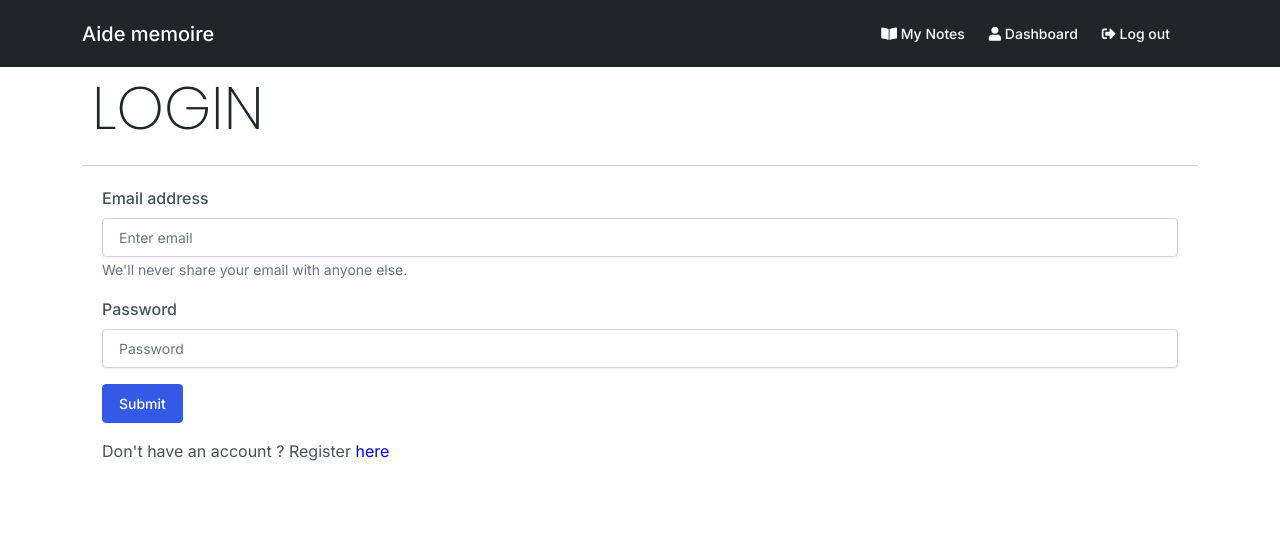
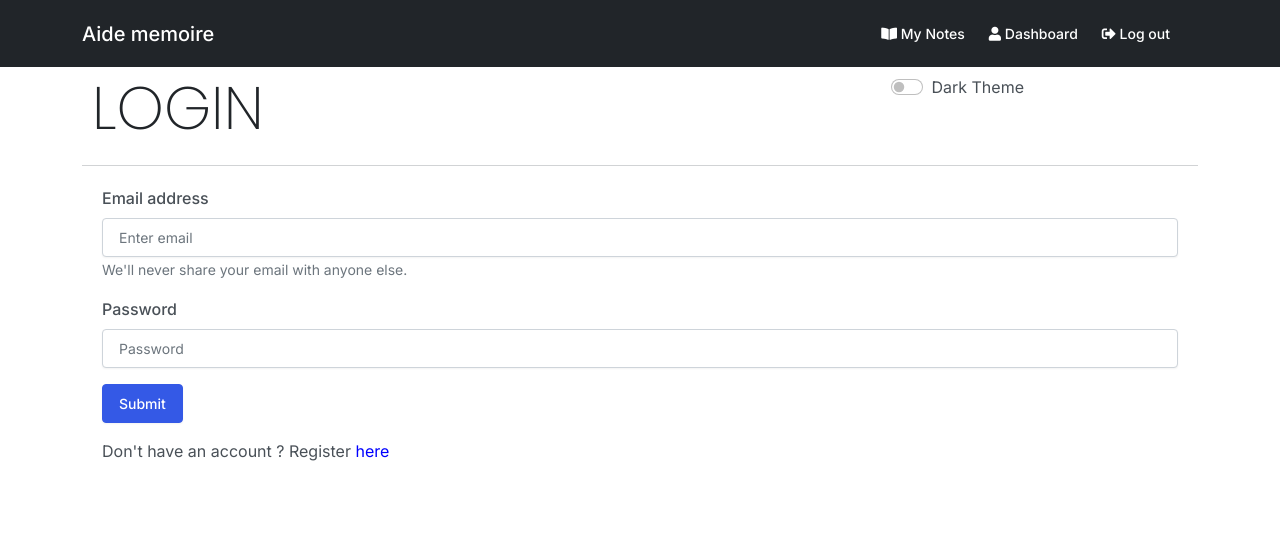
Before and after one commit to anubhavcu/aide-memoire, a React (Create React App) app in the folder frontend/: page /login in a window 1280 px wide. Shown: the top 549 px of the page. Built offline with nearby package versions, Linux system fonts and the light colour scheme.

Commit message:
added a switch to toggle theme
- switch doesn't have any functionality now
- also some minor changes to avoid errors

```diff
--- a/frontend/src/components/MainScreen.jsx
+++ b/frontend/src/components/MainScreen.jsx
@@ -1,5 +1,5 @@
 import { useEffect } from 'react';
-import { Container, Row } from 'react-bootstrap';
+import { Container, Row, Col, Form } from 'react-bootstrap';
 import './MainScreen.css';
 
 const MainScreen = ({ title, children }) => {
@@ -9,17 +9,33 @@ const MainScreen = ({ title, children }) => {
   return (
     <div className='main-background'>
       <Container>
+        <Col>
+          <div
+            className='form-check form-switch my-2 '
+            style={{ position: 'absolute', right: '20vw' }}
+          >
+            <input
+              className='form-check-input'
+              type='checkbox'
+              id='flexSwitchCheckChecked'
+            />
+            <label className='form-check-label' for='flexSwitchCheckChecked'>
+              Dark Theme
+            </label>
+          </div>
           <Row>
             <div className='page'>
               {title && (
                 <>
-                <h1 className='heading'>{title}</h1>
+                  <h2 className='heading'>{title}</h2>
                   <hr />
                 </>
               )}
+
               {children}
             </div>
           </Row>
+        </Col>
       </Container>
     </div>
   );
--- a/frontend/src/components/screens/Notes/Notes.jsx
+++ b/frontend/src/components/screens/Notes/Notes.jsx
@@ -11,7 +11,7 @@ import PreviewNote from './PreviewNote';
 const Notes = ({ history }) => {
   // state for modal
   const [modalShow, setModalShow] = useState(false);
-  const [activeModalContent, setActiveModalContent] = useState(null);
+  const [activeModalContent, setActiveModalContent] = useState('');
 
   const dispatch = useDispatch();
   const notesList = useSelector((state) => state.notesList);
```
Lines whose indentation alone changed are shown as unchanged.
